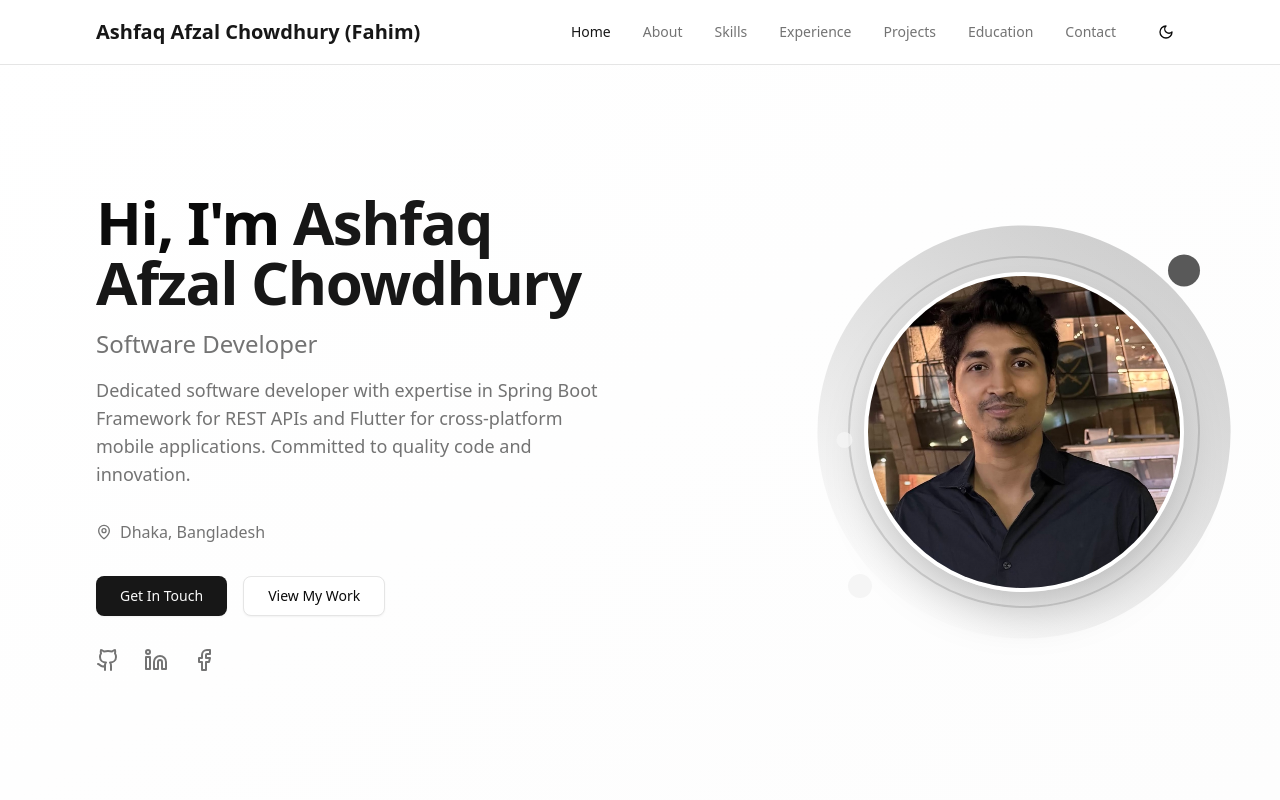
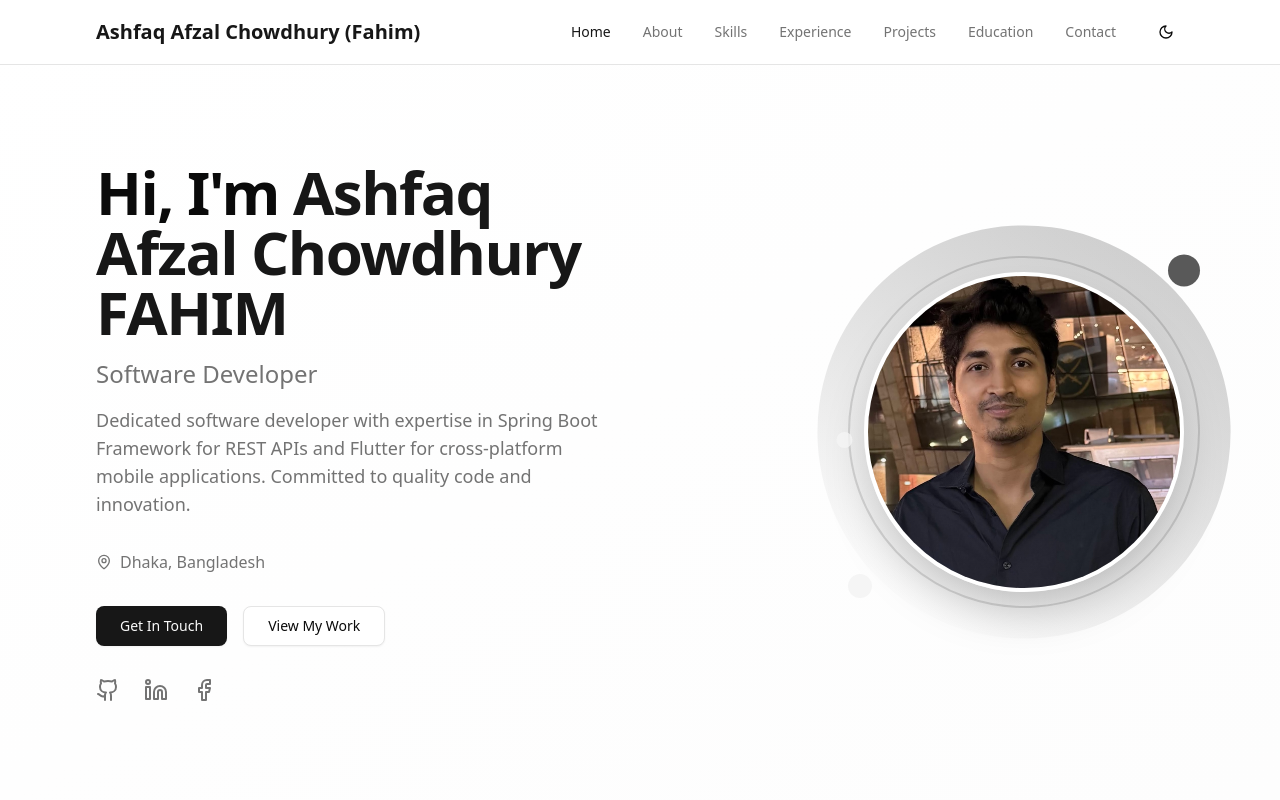
Before and after one commit to aacfahim/portfolio, a React (Vite) app: page / in a window 1280 px wide. Shown: the top 800 px of the page. Built offline with nearby package versions, Linux system fonts and the light colour scheme.

Commit message:
nickname added

```diff
--- a/src/App.jsx
+++ b/src/App.jsx
@@ -187,7 +187,7 @@ function App() {
               <motion.div variants={itemVariants} className="space-y-4">
                 <h1 className="text-4xl sm:text-6xl font-bold tracking-tight">
                   Hi, I'm{" "}
-                  <span className="text-primary">Ashfaq Afzal Chowdhury</span>
+                  <span className="text-primary">Ashfaq Afzal Chowdhury FAHIM</span>
                 </h1>
                 <p className="text-xl sm:text-2xl text-muted-foreground">
                   Software Developer
```
Also changed, not shown: 3 other files (tests, documents, lock files or other folders).
